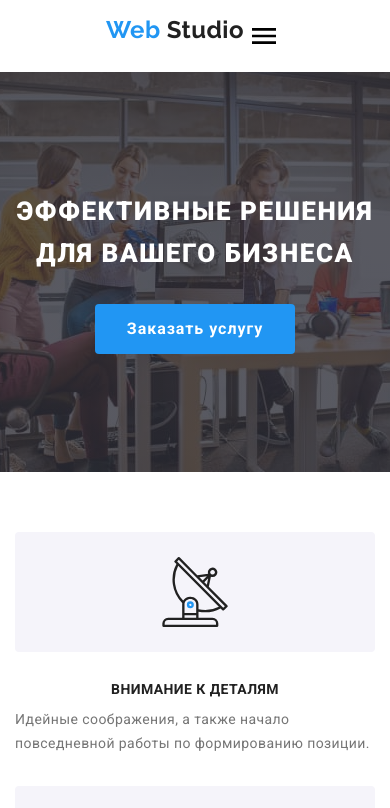
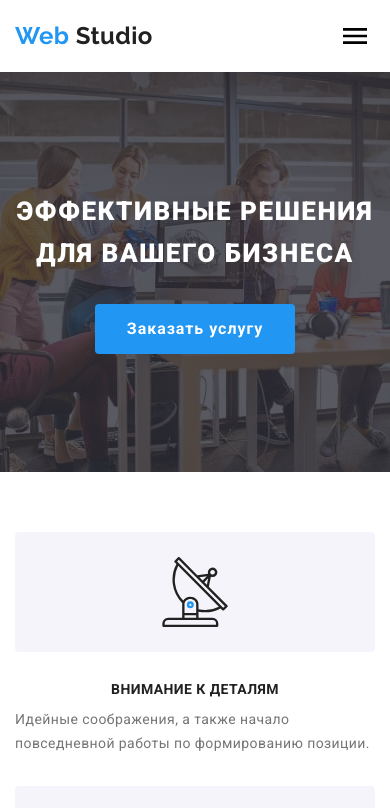
Before and after one commit to Oksana-Repchak/goit-markup-hw-08, a plain HTML site: page index.html in a window 390 px wide. Shown: the top 808 px of the page. Drawn offline with nearby package versions, Linux system fonts and the light colour scheme.

Commit message:
Кінець)))

```diff
--- a/sass/components/_heder.scss
+++ b/sass/components/_heder.scss
@@ -1,15 +1,20 @@
 .heder {
+  align-items: center;
+  background-color: $background-text-color;
+  min-height: 60px;
+
   @media screen and (max-width: 767px) {
     position: relative;
   }
-  display: flex;
-  align-items: center;
-  background-color: $background-text-color;
-  min-height: 60px;
+
   @media screen and (min-width: 768px) {
+    display: flex;
     min-height: 80px;
   }
   &.heder-portfolio {
     border: 1px solid #ececec;
   }
 }
+// .header-container {
+//   display: flex;
+// }
--- a/sass/components/_site-nav.scss
+++ b/sass/components/_site-nav.scss
@@ -6,6 +6,7 @@
       display: flex;
       padding-top: 16px;
       padding-bottom: 16px;
+      align-items: center;
       justify-content: space-between;
     }
   }
```
Also changed, not shown: css/main.css, css/main.min.css, 2 other files.
